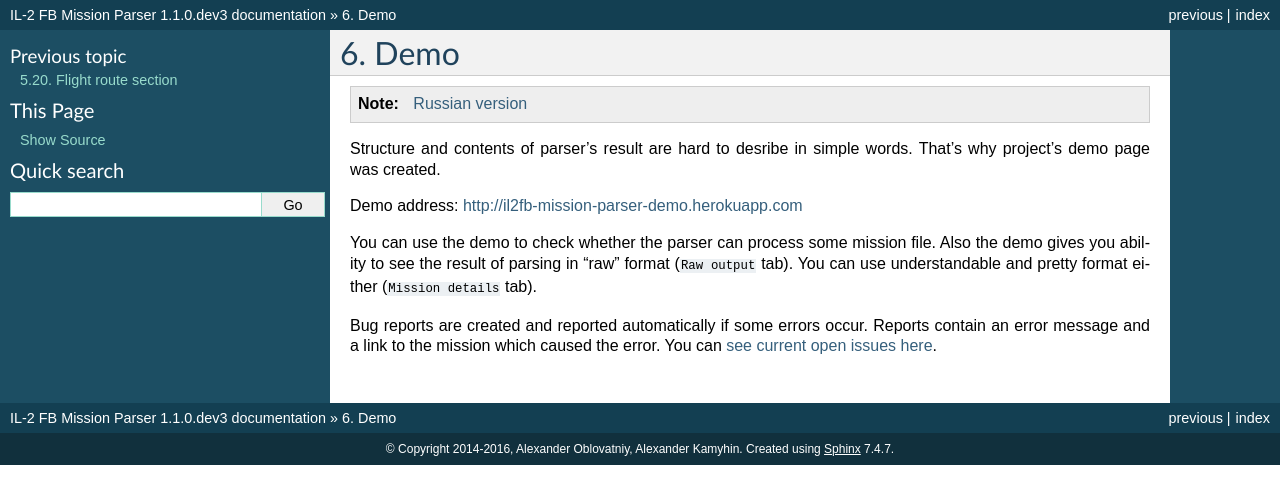
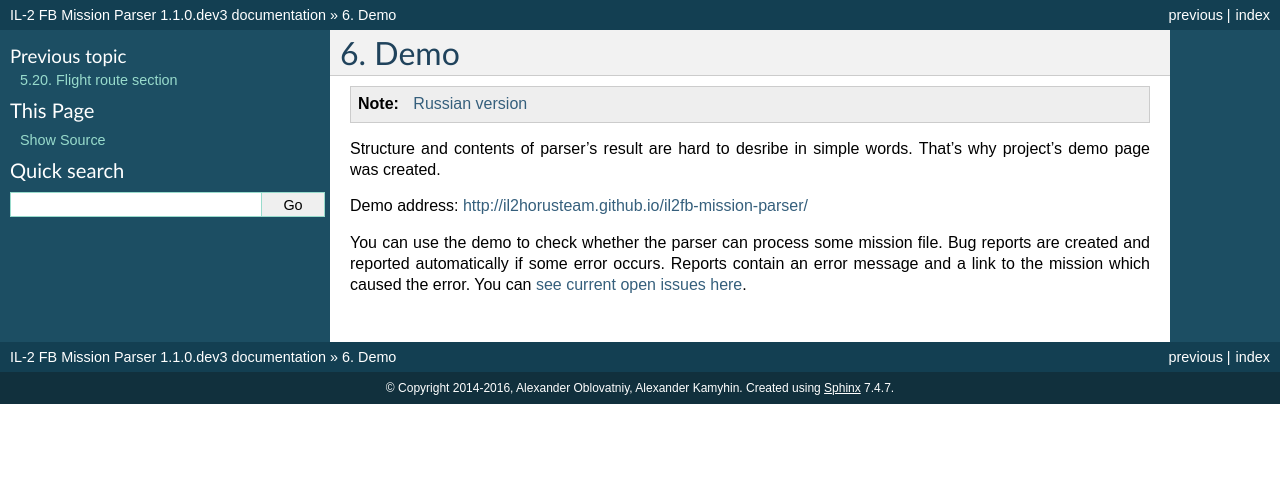
Before and after one commit to IL2HorusTeam/il2fb-mission-parser, a Sphinx documentation site: the page built from docs/demo.rst, in a window 1280 px wide. Shown: the top 504 px of the page. Built offline with Sphinx 7.4.7, drawn with Linux system fonts in a browser that asks for light colours.

Commit message:
update links to demo page

```diff
--- a/README.rst
+++ b/README.rst
@@ -75,4 +75,4 @@ And you can see how it works live on `project's demo page`_.
 
 .. _read the docs: http://il-2-missions-parser.readthedocs.org/en/latest/
 .. _Wiki pages: https://github.com/IL2HorusTeam/il2fb-mission-parser/wiki
-.. _project's demo page: http://il2fb-mission-parser-demo.herokuapp.com/
+.. _project's demo page: http://il2horusteam.github.io/il2fb-mission-parser/
--- a/docs/demo.rst
+++ b/docs/demo.rst
@@ -9,13 +9,9 @@ Demo
 Structure and contents of parser's result are hard to desribe in simple words.
 That's why project's demo page was created.
 
-Demo address: http://il2fb-mission-parser-demo.herokuapp.com
+Demo address: http://il2horusteam.github.io/il2fb-mission-parser/
 
 You can use the demo to check whether the parser can process some mission file.
-Also the demo gives you ability to see the result of parsing in "raw" format
-(``Raw output`` tab). You can use understandable and pretty format either
-(``Mission details`` tab).
-
-Bug reports are created and reported automatically if some errors occur.
+Bug reports are created and reported automatically if some error occurs.
 Reports contain an error message and a link to the mission which caused the
 error. You can `see current open issues here <https://github.com/IL2HorusTeam/il2fb-mission-parser/issues>`_.
```
